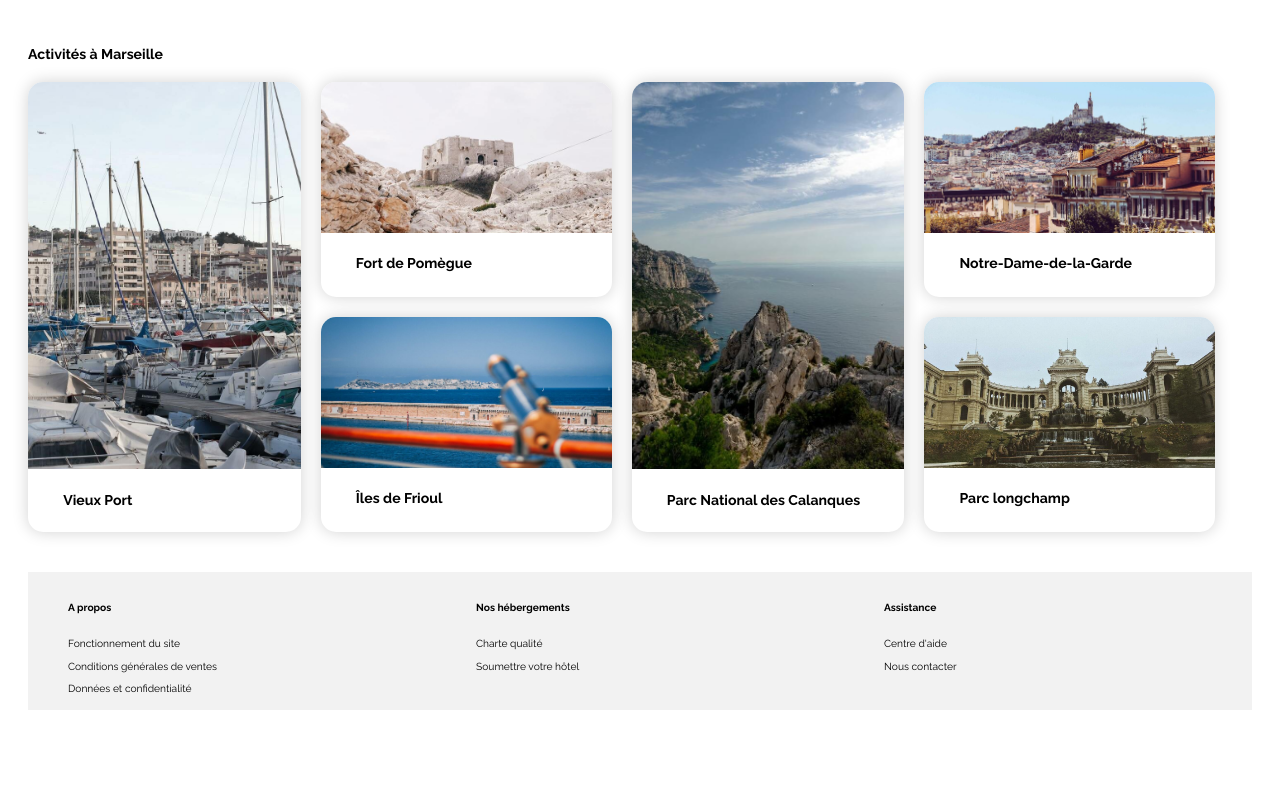
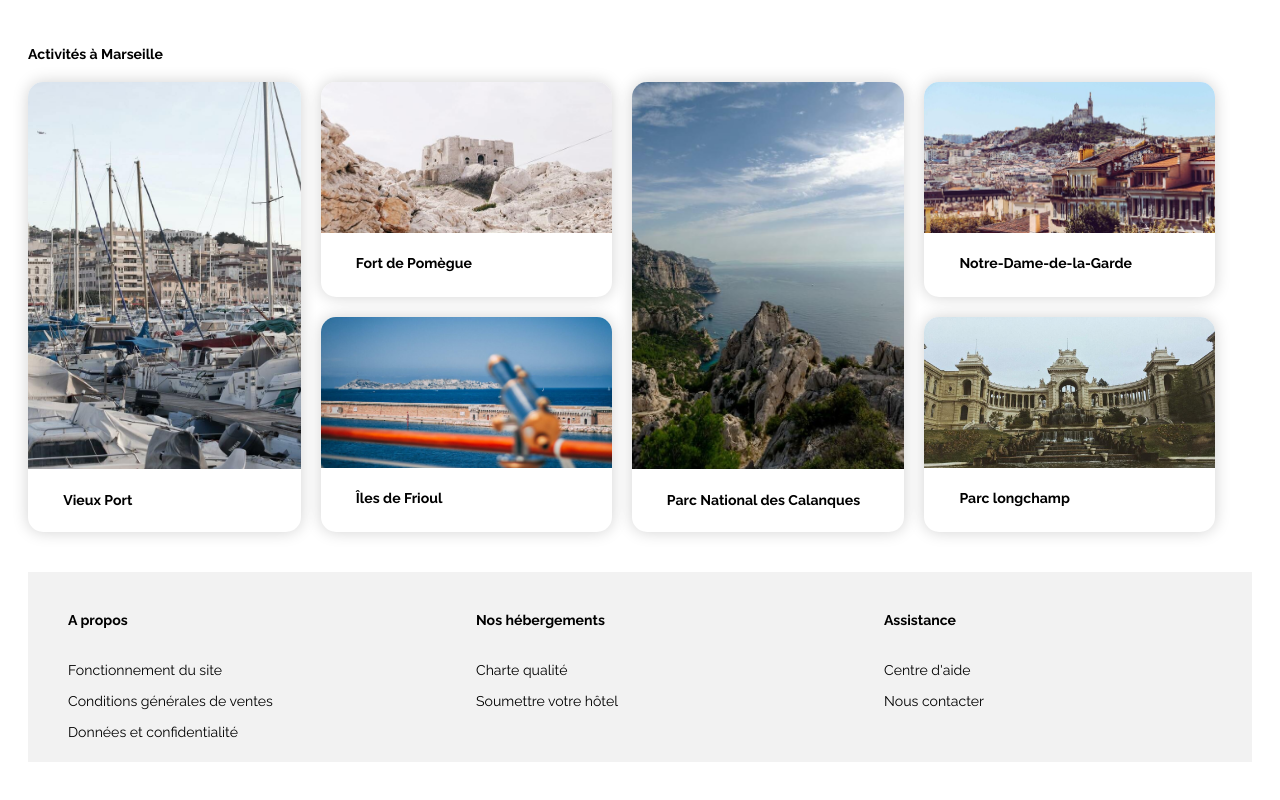
Before and after one commit to dieumercy95/OrvilCabrion_2_09062021, a plain HTML site: page index.html in a window 1280 px wide. Shown: the part 897-1697 px from the top of the page. Before the commit the page ends 1647 px from the top, so only its background shows below. Drawn offline with Linux system fonts and the light colour scheme.

Commit message:
maj Version du desktop fini

```diff
--- a/styles.css
+++ b/styles.css
@@ -390,6 +390,9 @@ footer{
   display: flex;
   flex-direction: column;
   width: 33vw;
+  font-size: 1.1rem;
+  line-height: 2.2em;
+
 }
 
 footer ul{
```
